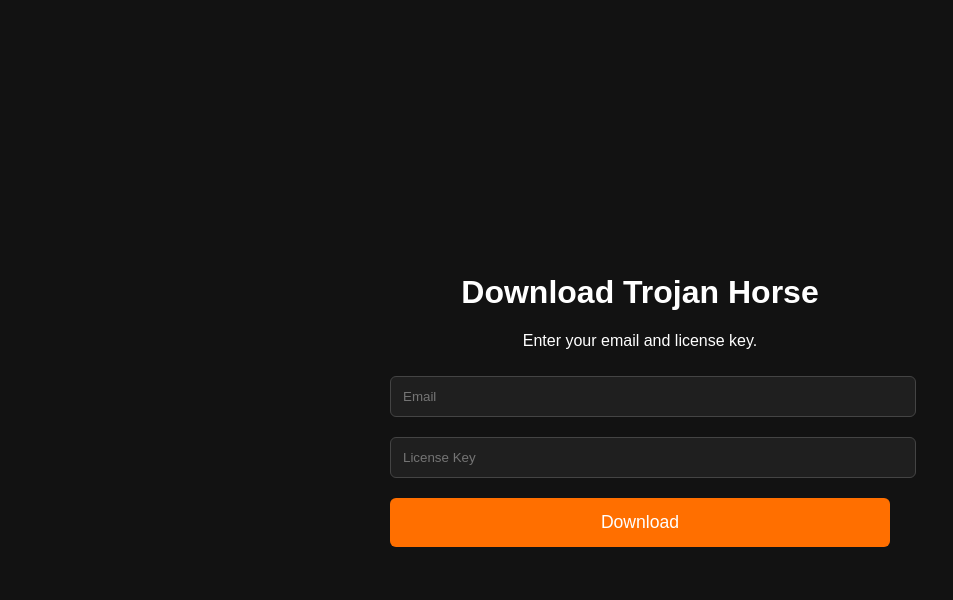
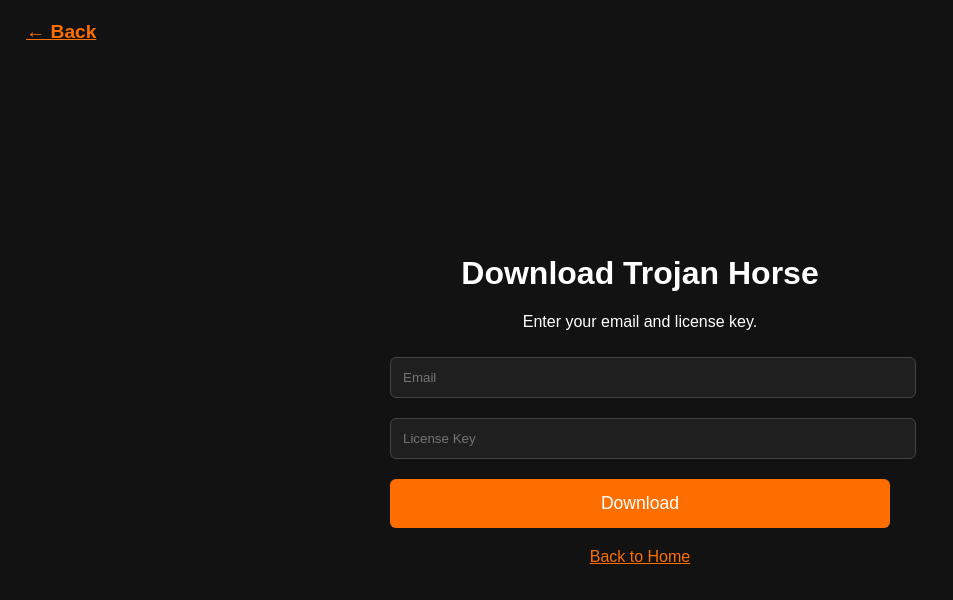
Before and after one commit to TrojanHorseTH/TrojanHorse, a plain HTML site: page TrojanHorseDownload.html in a window 1280 px wide. Shown: the whole page, without its empty margins (0-953 px from the left). Drawn offline with Linux system fonts and the light colour scheme.

Commit message:
Update TrojanHorseDownload.html
Added a back button and a link to return to the home page.

```diff
--- a/TrojanHorseDownload.html
+++ b/TrojanHorseDownload.html
@@ -48,10 +48,33 @@
       color: red;
       display: none;
     }
+
+    /* --- Back Button (copied from login page) --- */
+    .back-button {
+      background-color: transparent;
+      color: #FF6F00;
+      font-size: 1.2em;
+      border: none;
+      cursor: pointer;
+      text-decoration: underline;
+      font-weight: bold;
+      transition: color 0.3s, transform 0.2s;
+      position: absolute;
+      top: 20px;
+      left: 20px;
+    }
+
+    .back-button:hover {
+      color: #e65c00;
+      transform: scale(1.05);
+    }
   </style>
 </head>
 
 <body>
+
+  <!-- Back button -->
+  <button class="back-button" onclick="window.location.href='index.html'">← Back</button>
 
   <div class="container">
     <h1>Download Trojan Horse</h1>
@@ -63,6 +86,11 @@
     <button class="btn" onclick="verify()">Download</button>
 
     <div id="error" class="error">Invalid email or license key.</div>
+
+    <!-- Optional: Back to home link under form -->
+    <a href="index.html" style="color:#FF6F00; text-decoration:underline; display:block; margin-top:20px;">
+      Back to Home
+    </a>
   </div>
 
   <script>
@@ -73,7 +101,6 @@
       let db = JSON.parse(localStorage.getItem("validLicenses")) || {};
 
       if (db[email] && db[email] === key) {
-        // valid
         const link = document.createElement("a");
         link.href = "https://github.com/TrojanHorseTH/ImageDumpDiscordBot/blob/main/BeingWorkedOnSorry.zip?raw=true";
         link.download = "TrojanHorse.zip";
@@ -81,7 +108,6 @@
         return;
       }
 
-      // invalid
       document.getElementById("error").style.display = "block";
     }
   </script>
```
